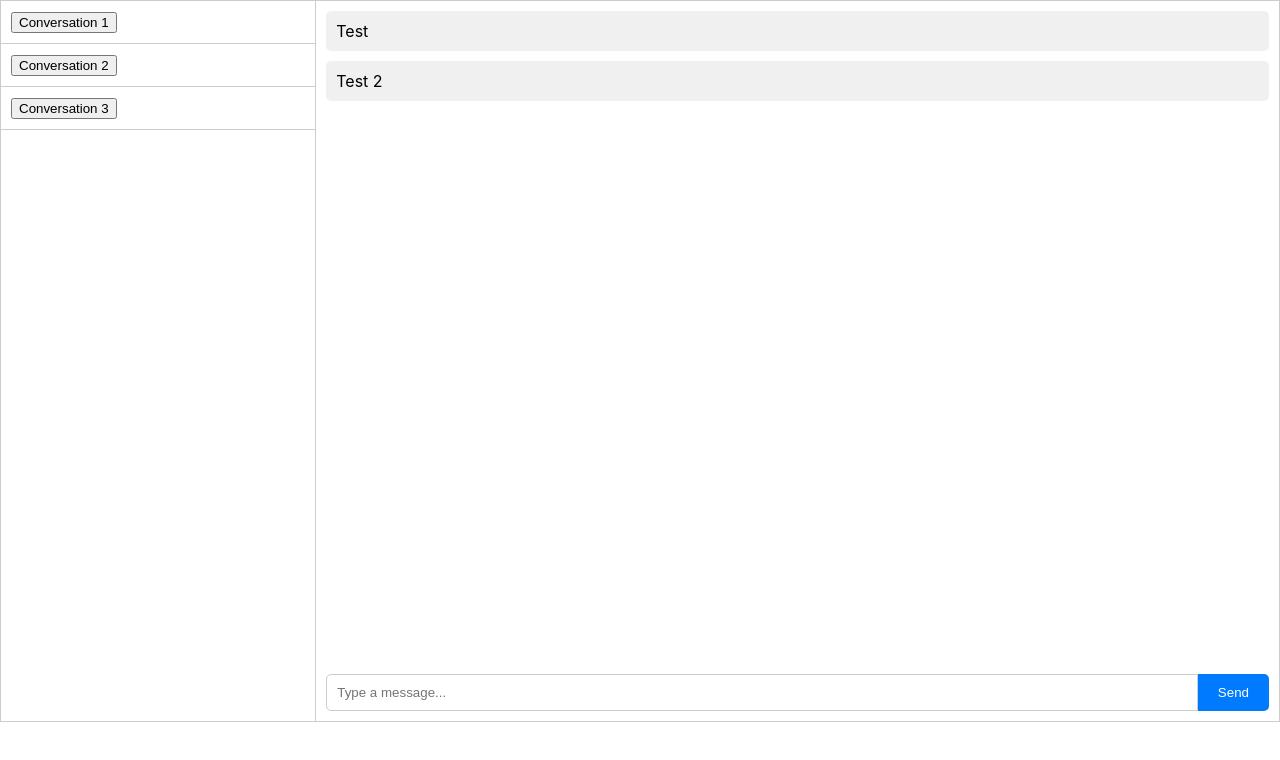
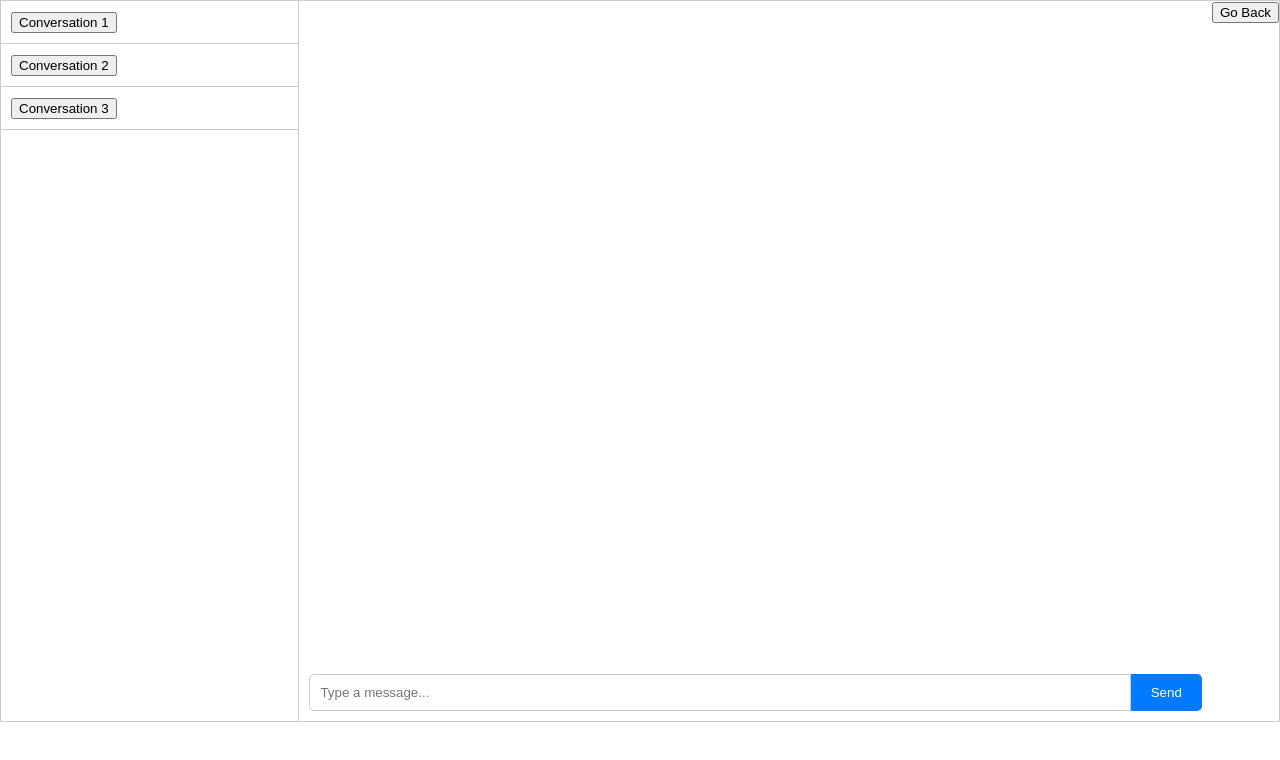
Before and after one commit to Team-Lycoris/Firework, a React (Create React App) app in the folder website/: page /messages in a window 1280 px wide. Shown: the top 760 px of the page. Built offline with nearby package versions, Linux system fonts and the light colour scheme; the HTML template or start-up script is replaced by a standard one.

Commit message:
Page navigation and clicking on conversations

```diff
--- a/website/public/index.html
+++ b/website/public/index.html
@@ -24,7 +24,7 @@
       work correctly both with client-side routing and a non-root public URL.
       Learn how to configure a non-root public URL by running `npm run build`.
     -->
-    <title>React App</title>
+    <title>Messaging App</title>
   </head>
   <body>
     <noscript>You need to enable JavaScript to run this app.</noscript>
--- a/website/src/pages/index.js
+++ b/website/src/pages/index.js
@@ -1,5 +1,6 @@
 import React from "react";
 import '../pages css/index.css';
+import {Link} from 'react-router-dom';
 
 
 const Home = () => {
@@ -8,8 +9,9 @@ const Home = () => {
             <h1>Lycoris landing banner</h1>
                 <img id='small-image' src='https://cdn.britannica.com/22/215522-050-8315BB78/green-grass-close-up.jpg' alt=''/>
                 <p>Welcome to Lycoris!</p>
-                <button>Go to messages</button>
-
+                <Link to="/messages">
+                    <button>Go to messages</button>
+                </Link>
 
             <div>
             <span class="bold" id="text">Lycoris</span>
--- a/website/src/pages/messages.js
+++ b/website/src/pages/messages.js
@@ -1,29 +1,97 @@
-import React from 'react';
+import React, {useState} from 'react';
 import '../pages css/messages.css';
+import {Link} from 'react-router-dom';
+
 
 const MessagesPage = () => {
+  // State to keep track of the selected conversation
+  const [selectedConversation, setSelectedConversation] = useState(null);
+
+  // Function to handle selecting a conversation
+  const handleConversationSelect = (conversationId) => {
+    setSelectedConversation(conversationId);
+  };
+
+  const conversations = {
+    Conversation1: [
+      'Message 1 for conversation 1',
+      'Message 2 for conversation 1',
+    ],
+    Conversation2: [
+      'Message 1 for conversation 2',
+      'Message 2 for conversation 2',
+    ],
+    Conversation3: [
+      'Message 1 for conversation 3',
+      'Message 2 for conversation 3',
+    ]
+  }
+
+  const getConversation = () => {
+    if (selectedConversation) {
+      return conversations[selectedConversation];
+    }
+    else {
+      return [];
+    }
+  }
+
   return (
     <div className="messaging-container">
+
       <div className="conversations-list">
         <div className="conversation">
-            <button class="button converstation-select active-person" id="Converstation1">Conversation 1</button>
+            <button
+              className={`button conversation-select ${
+                selectedConversation === 'Conversation1' ?
+                'active-person' : '' }`}
+                onClick={() => handleConversationSelect('Conversation1')}
+                id="Conversation1"
+              >Conversation 1
+            </button>
         </div>
+
         <div className="conversation">
-            <button class="button converstation-select" id="Converstation2">Conversation 2</button>
+            <button
+            className={`button conversation-select ${
+              selectedConversation === 'Conversation2' ? 'active-person' : ''
+             }`}
+             onClick={() => handleConversationSelect('Conversation2')}
+             id="Conversation2"
+             >Conversation 2
+             </button>
         </div>
+
         <div className="conversation">
-            <button class="button converstation-select" id="Converstation3">Conversation 3</button>
+            <button
+            className={`button conversation-select ${
+              selectedConversation === 'Conversation3' ? 'active-person' : ''
+             }`}
+             onClick={() => handleConversationSelect('Conversation3')}
+             id="Conversation3"
+             >Conversation 3
+             </button>
         </div>
       </div>
+
       <div className="chat-display">
-        <div className="message">Test</div>
-        <div className="message">Test 2</div>
+        {getConversation().map((message, index) => (
+          <div className="message" key={index}>
+            {message}
+            </div>
+        ))}
 
         <div className="message-input">
           <input type="text" placeholder="Type a message..." />
           <button>Send</button>
+
         </div>
       </div>
+
+      <Link to="/">
+        <button className="back-button">Go Back</button>
+      </Link>
+
     </div>
   );
 };
```
Also changed, not shown: 1 other file (tests, documents, lock files or other folders).
